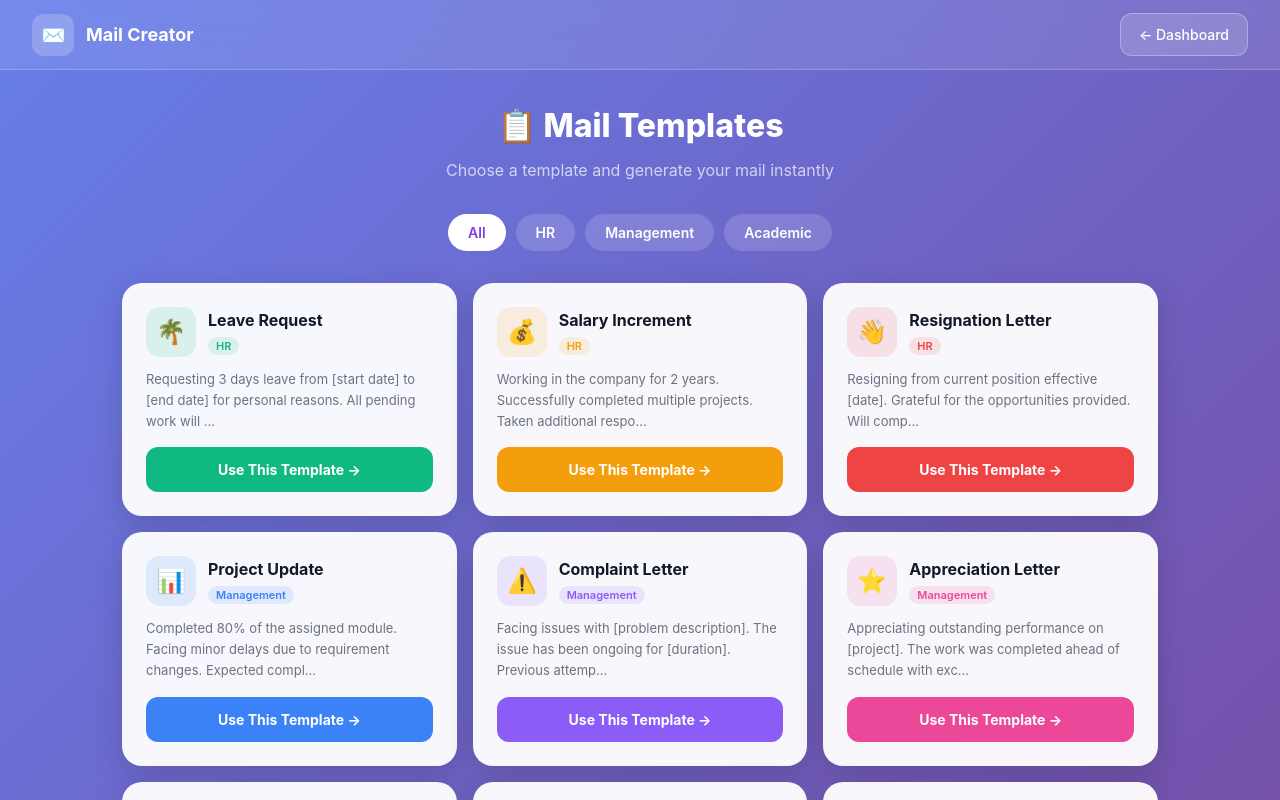
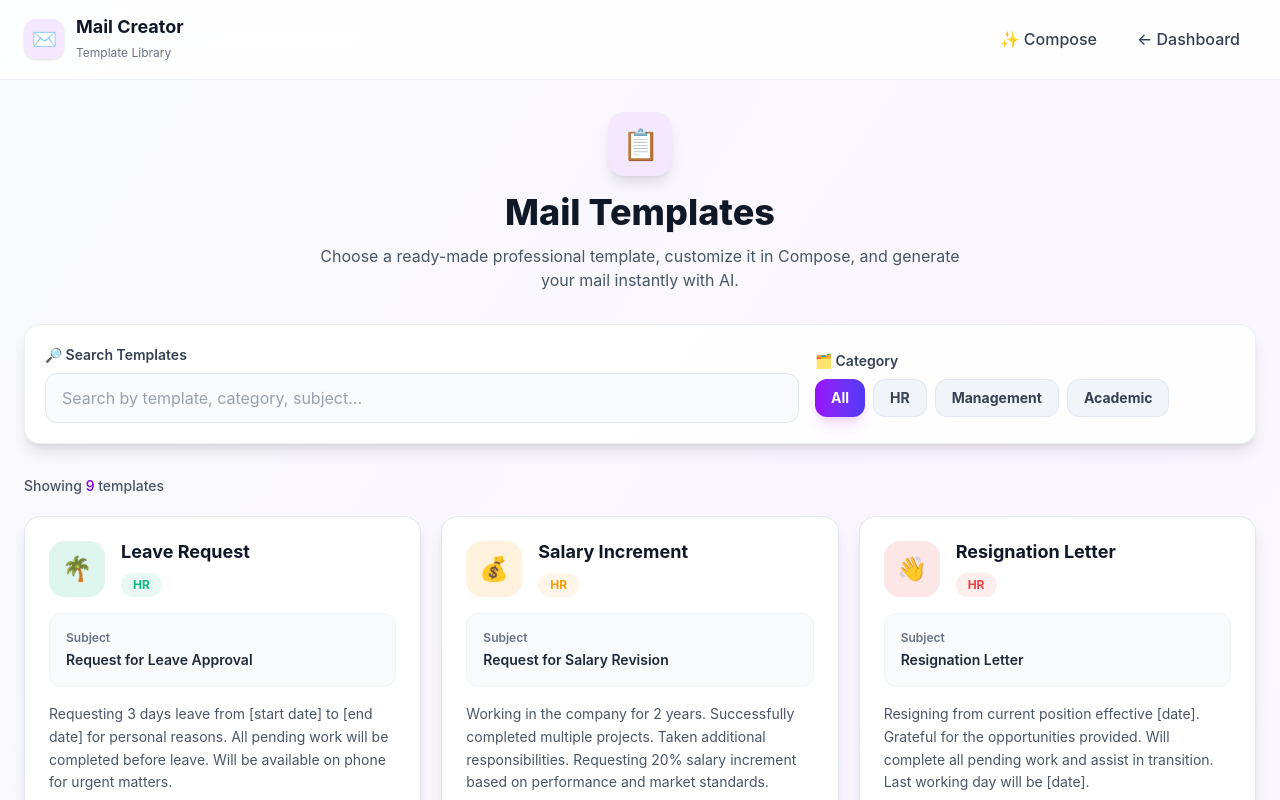
Before and after one commit to Chandan-1web/mail-creator-ai, a React (Vite) app in the folder client/: page /templates in a window 1280 px wide. Shown: the top 800 px of the page. Built offline with nearby package versions, Linux system fonts and the light colour scheme; no server answers; sample sign-in values are in the browser's storage.

Commit message:
Improve templates page dark mode UI

```diff
--- a/client/src/pages/Templates.jsx
+++ b/client/src/pages/Templates.jsx
@@ -1,5 +1,6 @@
-import { useState } from "react";
+import { useMemo, useState } from "react";
 import { useNavigate } from "react-router-dom";
+import useAuthStore from "../store/authStore";
 
 const templates = [
   {
@@ -125,11 +126,28 @@ const categories = ["All", "HR", "Management", "Academic"];
 
 export default function Templates() {
   const navigate = useNavigate();
-  const [selected, setSelected] = useState("All");
-  const filtered =
-    selected === "All"
-      ? templates
-      : templates.filter((t) => t.category === selected);
+  const { darkMode } = useAuthStore();
+
+  const [selectedCategory, setSelectedCategory] = useState("All");
+  const [searchTerm, setSearchTerm] = useState("");
+
+  const filteredTemplates = useMemo(() => {
+    const normalizedSearch = searchTerm.trim().toLowerCase();
+
+    return templates.filter((template) => {
+      const matchesCategory =
+        selectedCategory === "All" || template.category === selectedCategory;
+
+      const matchesSearch =
+        !normalizedSearch ||
+        template.name.toLowerCase().includes(normalizedSearch) ||
+        template.category.toLowerCase().includes(normalizedSearch) ||
+        template.subject.toLowerCase().includes(normalizedSearch) ||
+        template.keyPoints.toLowerCase().includes(normalizedSearch);
+
+      return matchesCategory && matchesSearch;
+    });
+  }, [selectedCategory, searchTerm]);
 
   const handleUseTemplate = (template) => {
     navigate("/compose", { state: { template } });
@@ -137,179 +155,258 @@ export default function Templates() {
 
   return (
     <div
-      style={{
-        minHeight: "100vh",
-        background: "linear-gradient(135deg, #667eea 0%, #764ba2 100%)",
-      }}
+      className={`min-h-screen transition-colors duration-300 ${
+        darkMode
+          ? "bg-gradient-to-br from-slate-950 via-slate-900 to-slate-950"
+          : "bg-gradient-to-br from-slate-50 via-purple-50 to-slate-50"
+      }`}
     >
       <nav
-        style={{
-          background: "rgba(255,255,255,0.1)",
-          backdropFilter: "blur(20px)",
-          borderBottom: "1px solid rgba(255,255,255,0.2)",
-          padding: "0 2rem",
-          height: "70px",
-          display: "flex",
-          alignItems: "center",
-          justifyContent: "space-between",
-        }}
+        className={`sticky top-0 z-50 backdrop-blur-xl border-b transition-colors duration-300 ${
+          darkMode
+            ? "bg-slate-900/80 border-slate-700/50"
+            : "bg-white/85 border-slate-200/70"
+        }`}
       >
-        <div style={{ display: "flex", alignItems: "center", gap: "12px" }}>
+        <div className="max-w-7xl mx-auto px-6 py-4 flex justify-between items-center gap-4">
+          <div className="flex items-center gap-3">
             <div
-            style={{
-              width: "42px",
-              height: "42px",
-              background: "rgba(255,255,255,0.2)",
-              borderRadius: "12px",
-              display: "flex",
-              alignItems: "center",
-              justifyContent: "center",
-              fontSize: "20px",
-            }}
+              className={`w-10 h-10 rounded-xl flex items-center justify-center text-xl shadow-sm ${
+                darkMode
+                  ? "bg-purple-600/20 text-purple-300"
+                  : "bg-purple-100 text-purple-700"
+              }`}
             >
               ✉️
             </div>
-          <span style={{ fontWeight: 700, fontSize: "18px", color: "white" }}>
+
+            <div>
+              <span
+                className={`font-bold text-lg block leading-tight ${
+                  darkMode ? "text-white" : "text-gray-900"
+                }`}
+              >
                 Mail Creator
               </span>
+              <span
+                className={`text-xs ${
+                  darkMode ? "text-gray-500" : "text-gray-500"
+                }`}
+              >
+                Template Library
+              </span>
             </div>
+          </div>
+
+          <div className="flex items-center gap-2">
             <button
+              type="button"
+              onClick={() => navigate("/compose")}
+              className={`hidden sm:inline-flex px-4 py-2 rounded-lg font-medium transition duration-300 ${
+                darkMode
+                  ? "text-gray-300 hover:bg-slate-800"
+                  : "text-gray-700 hover:bg-slate-100"
+              }`}
+            >
+              ✨ Compose
+            </button>
+
+            <button
+              type="button"
               onClick={() => navigate("/dashboard")}
-          style={{
-            background: "rgba(255,255,255,0.15)",
-            color: "white",
-            border: "1px solid rgba(255,255,255,0.3)",
-            padding: "10px 18px",
-            borderRadius: "12px",
-            fontWeight: 500,
-            fontSize: "14px",
-            cursor: "pointer",
-          }}
+              className={`px-4 py-2 rounded-lg font-medium transition duration-300 ${
+                darkMode
+                  ? "text-gray-300 hover:bg-slate-800"
+                  : "text-gray-700 hover:bg-slate-100"
+              }`}
             >
               ← Dashboard
             </button>
+          </div>
+        </div>
       </nav>
 
-      <div style={{ maxWidth: "1100px", margin: "0 auto", padding: "2rem" }}>
-        <div style={{ textAlign: "center", marginBottom: "2rem" }}>
-          <h2
-            style={{
-              fontSize: "32px",
-              fontWeight: 800,
-              color: "white",
-              margin: "0 0 8px",
+      <main className="max-w-7xl mx-auto px-6 py-8">
+        <section className="text-center mb-8">
+          <div
+            className={`w-16 h-16 mx-auto rounded-2xl flex items-center justify-center text-3xl mb-4 shadow-lg ${
+              darkMode
+                ? "bg-purple-600/20 text-purple-300"
+                : "bg-purple-100 text-purple-700"
+            }`}
+          >
+            📋
+          </div>
+
+          <h1
+            className={`text-4xl font-extrabold mb-3 ${
+              darkMode ? "text-white" : "text-gray-900"
+            }`}
+          >
+            Mail Templates
+          </h1>
+
+          <p
+            className={`max-w-2xl mx-auto ${
+              darkMode ? "text-gray-400" : "text-gray-600"
+            }`}
+          >
+            Choose a ready-made professional template, customize it in Compose,
+            and generate your mail instantly with AI.
+          </p>
+        </section>
+
+        <section
+          className={`rounded-2xl border p-5 mb-8 shadow-lg ${
+            darkMode
+              ? "bg-slate-800/50 border-slate-700/50"
+              : "bg-white/90 border-slate-200/70"
+          }`}
+        >
+          <div className="flex flex-col lg:flex-row gap-4 lg:items-center lg:justify-between">
+            <div className="flex-1">
+              <label
+                className={`block text-sm font-semibold mb-2 ${
+                  darkMode ? "text-gray-300" : "text-gray-700"
+                }`}
+              >
+                🔎 Search Templates
+              </label>
+
+              <input
+                type="text"
+                value={searchTerm}
+                onChange={(e) => setSearchTerm(e.target.value)}
+                placeholder="Search by template, category, subject..."
+                className={`w-full px-4 py-3 rounded-xl border focus:outline-none transition duration-300 ${
+                  darkMode
+                    ? "bg-slate-900/60 border-slate-600/60 text-white placeholder-gray-500 focus:border-purple-500/60"
+                    : "bg-slate-50 border-slate-200 text-gray-900 placeholder-gray-400 focus:border-purple-500"
+                }`}
+              />
+            </div>
+
+            <div className="lg:min-w-[420px]">
+              <label
+                className={`block text-sm font-semibold mb-2 ${
+                  darkMode ? "text-gray-300" : "text-gray-700"
+                }`}
+              >
+                🗂️ Category
+              </label>
+
+              <div className="flex gap-2 flex-wrap">
+                {categories.map((category) => {
+                  const isSelected = selectedCategory === category;
+
+                  return (
+                    <button
+                      key={category}
+                      type="button"
+                      onClick={() => setSelectedCategory(category)}
+                      className={`px-4 py-2 rounded-xl text-sm font-bold transition duration-300 ${
+                        isSelected
+                          ? "bg-gradient-to-r from-purple-600 to-indigo-600 text-white shadow-lg shadow-purple-500/20"
+                          : darkMode
+                            ? "bg-slate-900/60 text-gray-300 hover:bg-slate-700 border border-slate-700"
+                            : "bg-slate-100 text-gray-700 hover:bg-slate-200 border border-slate-200"
+                      }`}
+                    >
+                      {category}
+                    </button>
+                  );
+                })}
+              </div>
+            </div>
+          </div>
+        </section>
+
+        <div className="flex items-center justify-between mb-5">
+          <p
+            className={`text-sm font-medium ${
+              darkMode ? "text-gray-400" : "text-gray-600"
+            }`}
+          >
+            Showing{" "}
+            <span className={darkMode ? "text-purple-300" : "text-purple-700"}>
+              {filteredTemplates.length}
+            </span>{" "}
+            template{filteredTemplates.length === 1 ? "" : "s"}
+          </p>
+
+          {(searchTerm || selectedCategory !== "All") && (
+            <button
+              type="button"
+              onClick={() => {
+                setSearchTerm("");
+                setSelectedCategory("All");
               }}
+              className={`text-sm font-semibold transition ${
+                darkMode
+                  ? "text-purple-300 hover:text-purple-200"
+                  : "text-purple-700 hover:text-purple-800"
+              }`}
             >
-            📋 Mail Templates
-          </h2>
-          <p
-            style={{
-              color: "rgba(255,255,255,0.7)",
-              fontSize: "16px",
-              margin: 0,
-            }}
+              Clear filters
+            </button>
+          )}
+        </div>
+
+        {filteredTemplates.length === 0 ? (
+          <div
+            className={`rounded-2xl border p-10 text-center ${
+              darkMode
+                ? "bg-slate-800/50 border-slate-700/50"
+                : "bg-white border-slate-200"
+            }`}
           >
-            Choose a template and generate your mail instantly
+            <div className="text-5xl mb-4">🔍</div>
+            <h3
+              className={`text-xl font-bold mb-2 ${
+                darkMode ? "text-white" : "text-gray-900"
+              }`}
+            >
+              No templates found
+            </h3>
+            <p className={darkMode ? "text-gray-400" : "text-gray-600"}>
+              Try another search keyword or choose a different category.
             </p>
           </div>
-
-        {/* Category Filter */}
+        ) : (
+          <section className="grid grid-cols-1 md:grid-cols-2 xl:grid-cols-3 gap-5">
+            {filteredTemplates.map((template) => (
+              <article
+                key={template.id}
+                className={`group rounded-2xl border p-6 shadow-lg hover:-translate-y-1 hover:shadow-2xl transition duration-300 ${
+                  darkMode
+                    ? "bg-slate-800/60 border-slate-700/60 hover:border-purple-500/40"
+                    : "bg-white border-slate-200 hover:border-purple-200"
+                }`}
+              >
+                <div className="flex items-start gap-4 mb-4">
                   <div
+                    className="w-14 h-14 rounded-2xl flex items-center justify-center text-2xl shrink-0"
                     style={{
-            display: "flex",
-            gap: "10px",
-            justifyContent: "center",
-            marginBottom: "2rem",
-            flexWrap: "wrap",
-          }}
-        >
-          {categories.map((cat) => (
-            <button
-              key={cat}
-              onClick={() => setSelected(cat)}
-              style={{
-                padding: "8px 20px",
-                borderRadius: "20px",
-                border: "none",
-                fontWeight: 600,
-                fontSize: "14px",
-                cursor: "pointer",
-                background:
-                  selected === cat ? "white" : "rgba(255,255,255,0.15)",
-                color: selected === cat ? "#7C3AED" : "white",
-                transition: "all 0.2s",
-              }}
-            >
-              {cat}
-            </button>
-          ))}
-        </div>
-
-        {/* Templates Grid */}
-        <div
-          style={{
-            display: "grid",
-            gridTemplateColumns: "repeat(auto-fill, minmax(300px, 1fr))",
-            gap: "16px",
-          }}
-        >
-          {filtered.map((template) => (
-            <div
-              key={template.id}
-              style={{
-                background: "rgba(255,255,255,0.95)",
-                borderRadius: "20px",
-                padding: "1.5rem",
-                boxShadow: "0 8px 30px rgba(0,0,0,0.15)",
-                transition: "transform 0.2s",
-              }}
-              onMouseEnter={(e) =>
-                (e.currentTarget.style.transform = "translateY(-4px)")
-              }
-              onMouseLeave={(e) =>
-                (e.currentTarget.style.transform = "translateY(0)")
-              }
-            >
-              <div
-                style={{
-                  display: "flex",
-                  alignItems: "center",
-                  gap: "12px",
-                  marginBottom: "12px",
-                }}
-              >
-                <div
-                  style={{
-                    width: "50px",
-                    height: "50px",
-                    background: template.color + "20",
-                    borderRadius: "14px",
-                    display: "flex",
-                    alignItems: "center",
-                    justifyContent: "center",
-                    fontSize: "24px",
+                      backgroundColor: `${template.color}22`,
+                      color: template.color,
                     }}
                   >
                     {template.icon}
                   </div>
-                <div>
+
+                  <div className="min-w-0 flex-1">
                     <h3
-                    style={{
-                      margin: 0,
-                      fontSize: "16px",
-                      fontWeight: 700,
-                      color: "#111827",
-                    }}
+                      className={`font-bold text-lg leading-tight mb-2 ${
+                        darkMode ? "text-white" : "text-gray-900"
+                      }`}
                     >
                       {template.name}
                     </h3>
+
                     <span
+                      className="inline-flex items-center px-3 py-1 rounded-full text-xs font-bold"
                       style={{
-                      fontSize: "11px",
-                      fontWeight: 600,
-                      padding: "2px 8px",
-                      borderRadius: "20px",
-                      background: template.color + "20",
+                        backgroundColor: `${template.color}18`,
                         color: template.color,
                       }}
                     >
@@ -317,36 +414,87 @@ export default function Templates() {
                     </span>
                   </div>
                 </div>
+
+                <div
+                  className={`rounded-xl p-4 mb-4 border ${
+                    darkMode
+                      ? "bg-slate-900/40 border-slate-700/60"
+                      : "bg-slate-50 border-slate-100"
+                  }`}
+                >
                   <p
-                style={{
-                  fontSize: "13px",
-                  color: "#6B7280",
-                  marginBottom: "16px",
-                  lineHeight: 1.6,
-                }}
+                    className={`text-xs font-semibold mb-1 ${
+                      darkMode ? "text-gray-500" : "text-gray-500"
+                    }`}
                   >
-                {template.keyPoints.substring(0, 100)}...
+                    Subject
                   </p>
+                  <p
+                    className={`text-sm font-semibold line-clamp-2 ${
+                      darkMode ? "text-gray-200" : "text-gray-800"
+                    }`}
+                  >
+                    {template.subject}
+                  </p>
+                </div>
+
+                <p
+                  className={`text-sm leading-relaxed mb-5 line-clamp-4 ${
+                    darkMode ? "text-gray-400" : "text-gray-600"
+                  }`}
+                >
+                  {template.keyPoints}
+                </p>
+
+                <div
+                  className={`grid grid-cols-2 gap-3 mb-5 text-xs ${
+                    darkMode ? "text-gray-400" : "text-gray-600"
+                  }`}
+                >
+                  <div
+                    className={`rounded-xl px-3 py-2 ${
+                      darkMode ? "bg-slate-900/40" : "bg-slate-50"
+                    }`}
+                  >
+                    <span className="block opacity-70">Recipient</span>
+                    <span
+                      className={`font-semibold ${
+                        darkMode ? "text-gray-200" : "text-gray-800"
+                      }`}
+                    >
+                      {template.recipientRole}
+                    </span>
+                  </div>
+
+                  <div
+                    className={`rounded-xl px-3 py-2 ${
+                      darkMode ? "bg-slate-900/40" : "bg-slate-50"
+                    }`}
+                  >
+                    <span className="block opacity-70">Tone</span>
+                    <span
+                      className={`font-semibold capitalize ${
+                        darkMode ? "text-gray-200" : "text-gray-800"
+                      }`}
+                    >
+                      {template.tone}
+                    </span>
+                  </div>
+                </div>
+
                 <button
+                  type="button"
                   onClick={() => handleUseTemplate(template)}
-                style={{
-                  width: "100%",
-                  background: template.color,
-                  color: "white",
-                  border: "none",
-                  padding: "12px",
-                  borderRadius: "12px",
-                  fontWeight: 700,
-                  fontSize: "14px",
-                  cursor: "pointer",
-                }}
+                  className="w-full py-3 rounded-xl text-white font-bold shadow-lg transition duration-300 group-hover:shadow-xl active:scale-[0.98]"
+                  style={{ backgroundColor: template.color }}
                 >
                   Use This Template →
                 </button>
-            </div>
+              </article>
             ))}
-        </div>
-      </div>
+          </section>
+        )}
+      </main>
     </div>
   );
 }
```
Lines whose indentation alone changed are shown as unchanged.
